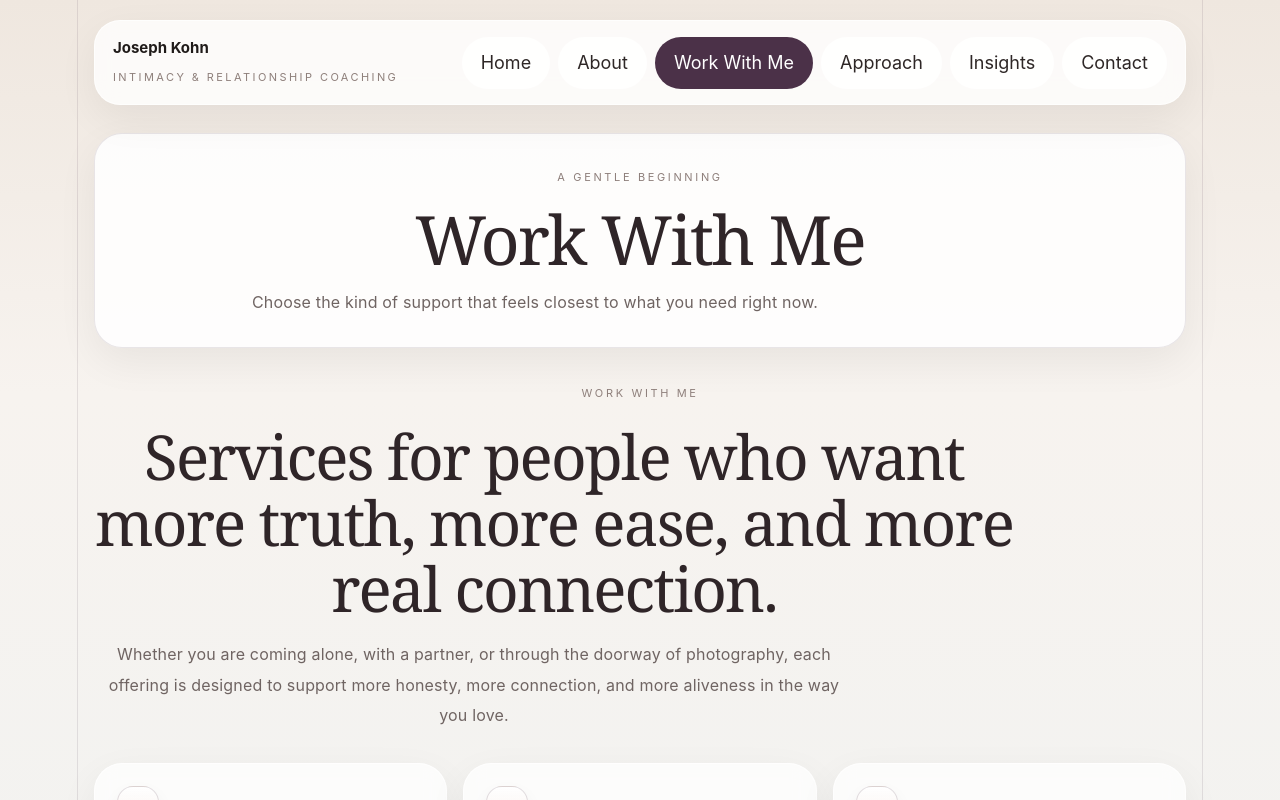
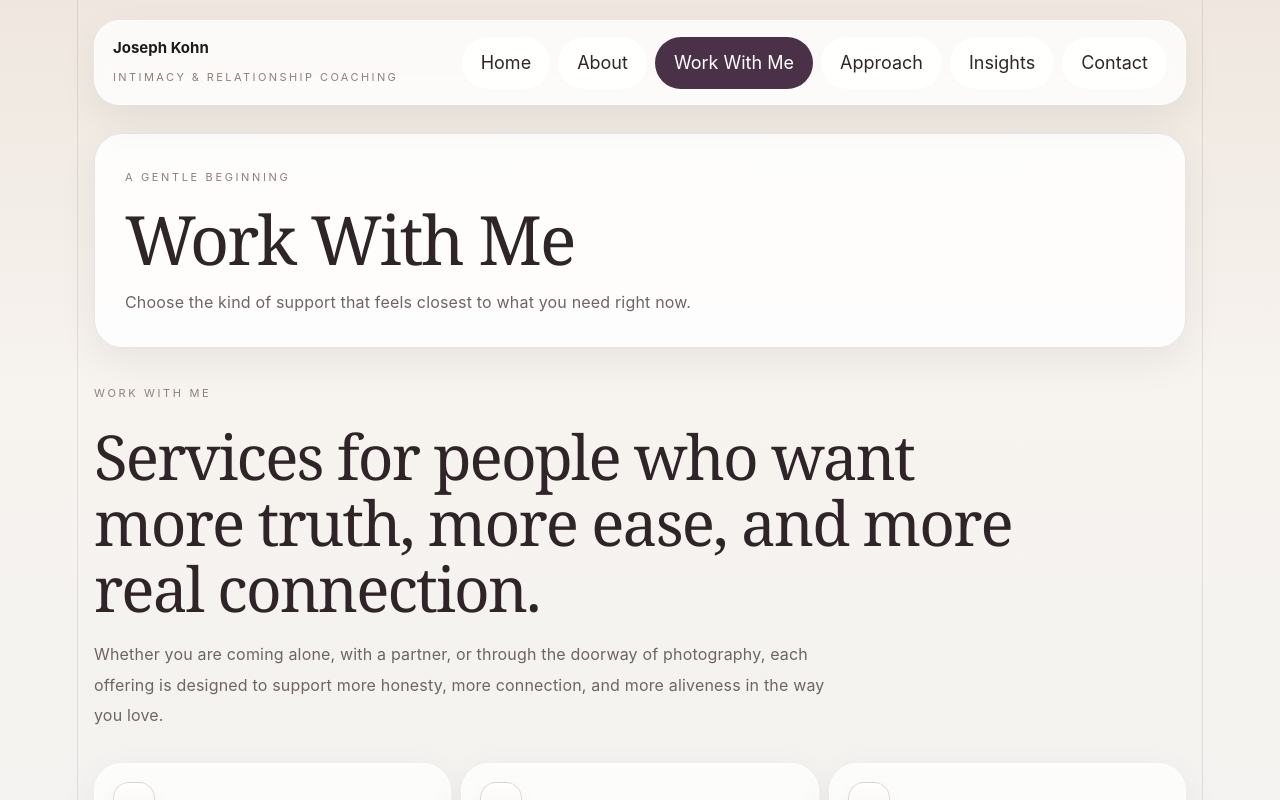
Before and after one commit to ruilus/intimacy-coaching-site, a React (Vite) app: page / in a window 1280 px wide. Both pictures are taken after a click on the button "Work With Me". Shown: the top 800 px of the page. Built offline with nearby package versions, Linux system fonts and the light colour scheme.

Commit message:
Update footer alignment

```diff
--- a/src/App.tsx
+++ b/src/App.tsx
@@ -446,7 +446,19 @@ function AppStyles() {
       .grid-3 {
   display: grid;
   grid-template-columns: repeat(3, minmax(0, 1fr));
-        gap: 16px;
+  gap: 12px;
+}
+
+      .services-grid {
+        gap: 10px;
+      }
+
+      .services-card {
+        padding: 16px;
+      }
+
+      .services-card .card-top {
+        margin-bottom: 12px;
       }
 
       .grid-2 {
@@ -468,7 +480,7 @@ function AppStyles() {
         border-radius: var(--radius);
         box-shadow: var(--shadow);
         backdrop-filter: blur(10px);
-        padding: 22px;
+        padding: 18px;
         transition: 0.18s ease;
       }
 
@@ -564,6 +576,26 @@ function AppStyles() {
         display: flex;
         flex-direction: column;
         gap: 14px;
+      }
+        .page-shell-top-left {
+  align-items: flex-start;
+  text-align: left;
+}
+
+.page-shell-top-left .page-shell-title {
+  text-align: left;
+}
+
+.page-shell-top-left .page-shell-subtitle {
+  text-align: left;
+}
+  .services-left {
+  align-items: flex-start;
+}
+
+.services-left .section-title,
+.services-left .section-text {
+  text-align: left;
 }
 
       .page-shell-title {
@@ -807,13 +839,15 @@ function Button({
 function Card({
   children,
   onClick,
+  className,
 }: {
   children: React.ReactNode;
   onClick?: () => void;
+  className?: string;
 }) {
   return (
     <div
-      className={cls("card", onClick && "clickable")}
+      className={cls("card", onClick && "clickable", className)}
       onClick={onClick}
       role={onClick ? "button" : undefined}
       tabIndex={onClick ? 0 : undefined}
@@ -855,14 +889,16 @@ function PageShell({
   title,
   subtitle,
   children,
+  align = "center",
 }: {
   title: string;
   subtitle: string;
   children: React.ReactNode;
+  align?: "center" | "left";
 }) {
   return (
     <div className="page-stack">
-      <div className="page-shell-top">
+      <div className={align === "left" ? "page-shell-top page-shell-top-left" : "page-shell-top"}>
         <div className="eyebrow">A gentle beginning</div>
         <h1 className="page-shell-title">{title}</h1>
         <div className="page-shell-subtitle">{subtitle}</div>
@@ -1230,14 +1266,18 @@ function AboutPage({ goTo }: { goTo: (page: PageId) => void }) {
 function ServicesPage({ goTo }: { goTo: (page: PageId) => void }) {
   return (
     <div className="page-stack">
-      <SectionTitle
-        eyebrow="Work with me"
-        title="Services for people who want more truth, more ease, and more real connection."
-        text="Whether you are coming alone, with a partner, or through the doorway of photography, each offering is designed to support more honesty, more connection, and more aliveness in the way you love."
-      />
-      <div className="grid-3">
+      <div className="section services-left">
+  <div className="eyebrow">Work with me</div>
+  <h2 className="section-title">
+    Services for people who want more truth, more ease, and more real connection.
+  </h2>
+  <div className="section-text">
+    Whether you are coming alone, with a partner, or through the doorway of photography, each offering is designed to support more honesty, more connection, and more aliveness in the way you love.
+  </div>
+</div>
+      <div className="grid-3 services-grid">
         {serviceCards.map((item) => (
-          <Card key={item.id} onClick={() => goTo(item.id)}>
+          <Card key={item.id} className="services-card" onClick={() => goTo(item.id)}>
             <div className="card-top">
               <div className="pill">•</div>
             </div>
@@ -1636,6 +1676,7 @@ export default function App() {
     <PageShell
       title="Work With Me"
       subtitle="Choose the kind of support that feels closest to what you need right now."
+      align="left"
     >
       <ServicesPage goTo={navigateTo} />
     </PageShell>
```
Lines whose indentation alone changed are shown as unchanged.
